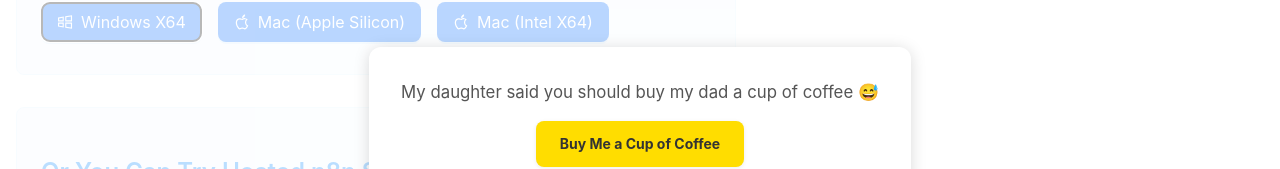
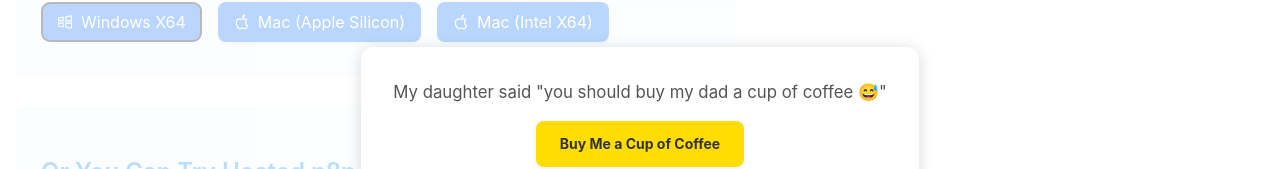
Before and after one commit to newcl/AutomateJoy, a React (Vite) app in the folder site/: page / in a window 1280 px wide. Both pictures are taken after a click on the button "Windows X64". Shown: the part 246-415 px from the top of the page. Built offline with nearby package versions, Linux system fonts and the light colour scheme; the HTML template or start-up script is replaced by a standard one.

Commit message:
Update App.jsx
formatting

```diff
--- a/site/src/App.jsx
+++ b/site/src/App.jsx
@@ -142,7 +142,7 @@ export default function App() {
               minWidth: '320px'
             }}>
               <div style={{ fontSize: '1.2em', color: '#555', marginBottom: '16px' }}>
-                My daughter said you should buy my dad a cup of coffee 😅
+                My daughter said "you should buy my dad a cup of coffee 😅"
               </div>
               <a
                 href="https://www.buymeacoffee.com/chelan"
```
